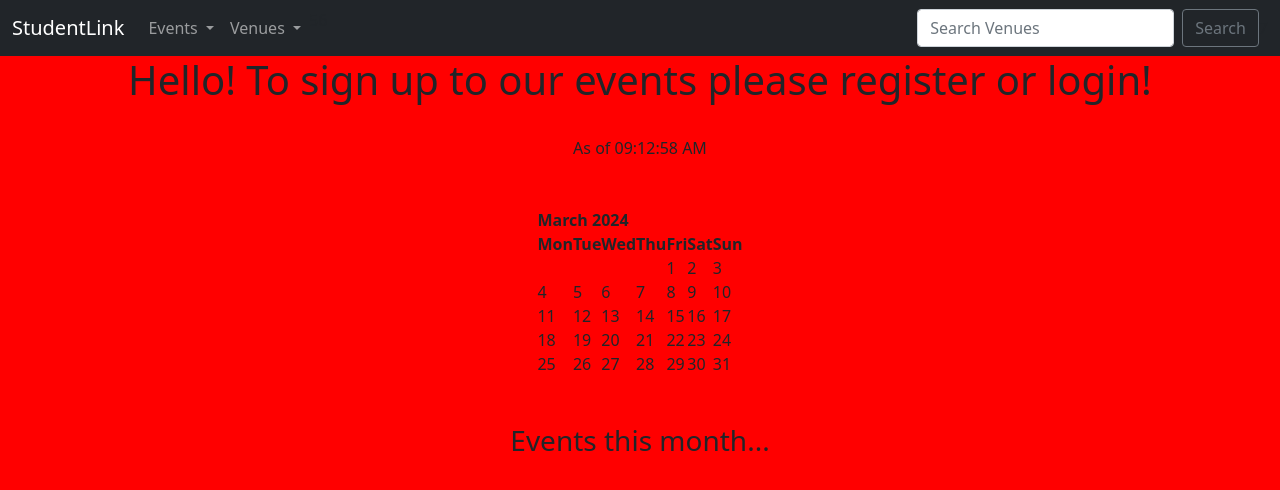
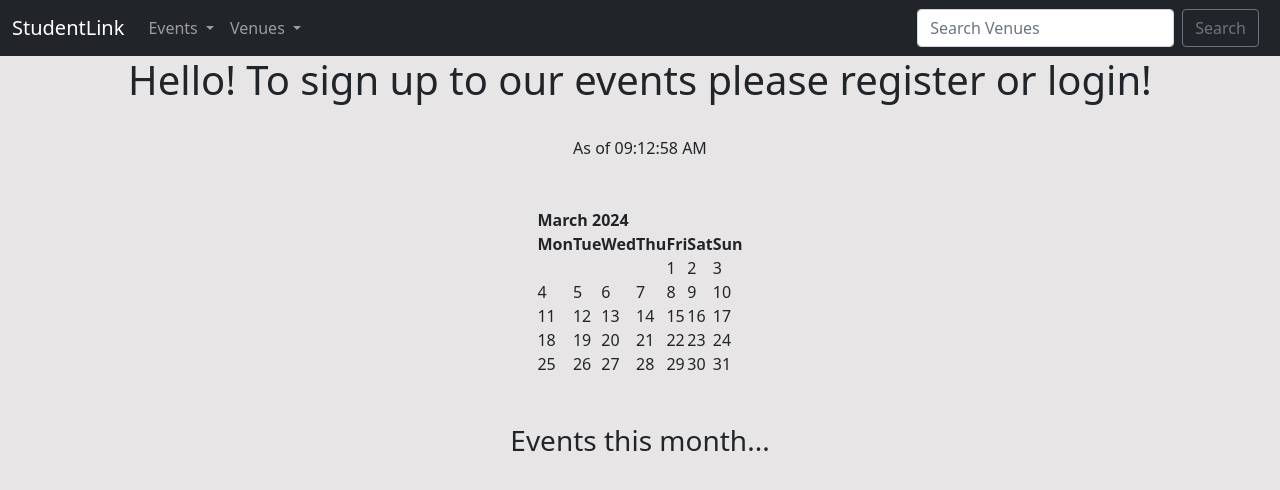
Before and after one commit to hubkinza/Hackathon_django, a Django app: page / in a window 1280 px wide. Shown: the top 490 px of the page. Run offline with Django 4.2, Linux system fonts and the light colour scheme.

Commit message:
Changed background color of body to Platinum (E8E5E6)

```diff
--- a/static/css/style.css
+++ b/static/css/style.css
@@ -1,3 +1,3 @@
 body{
-    background-color: red;
+    background-color: #e8e5e6;
 }
```
